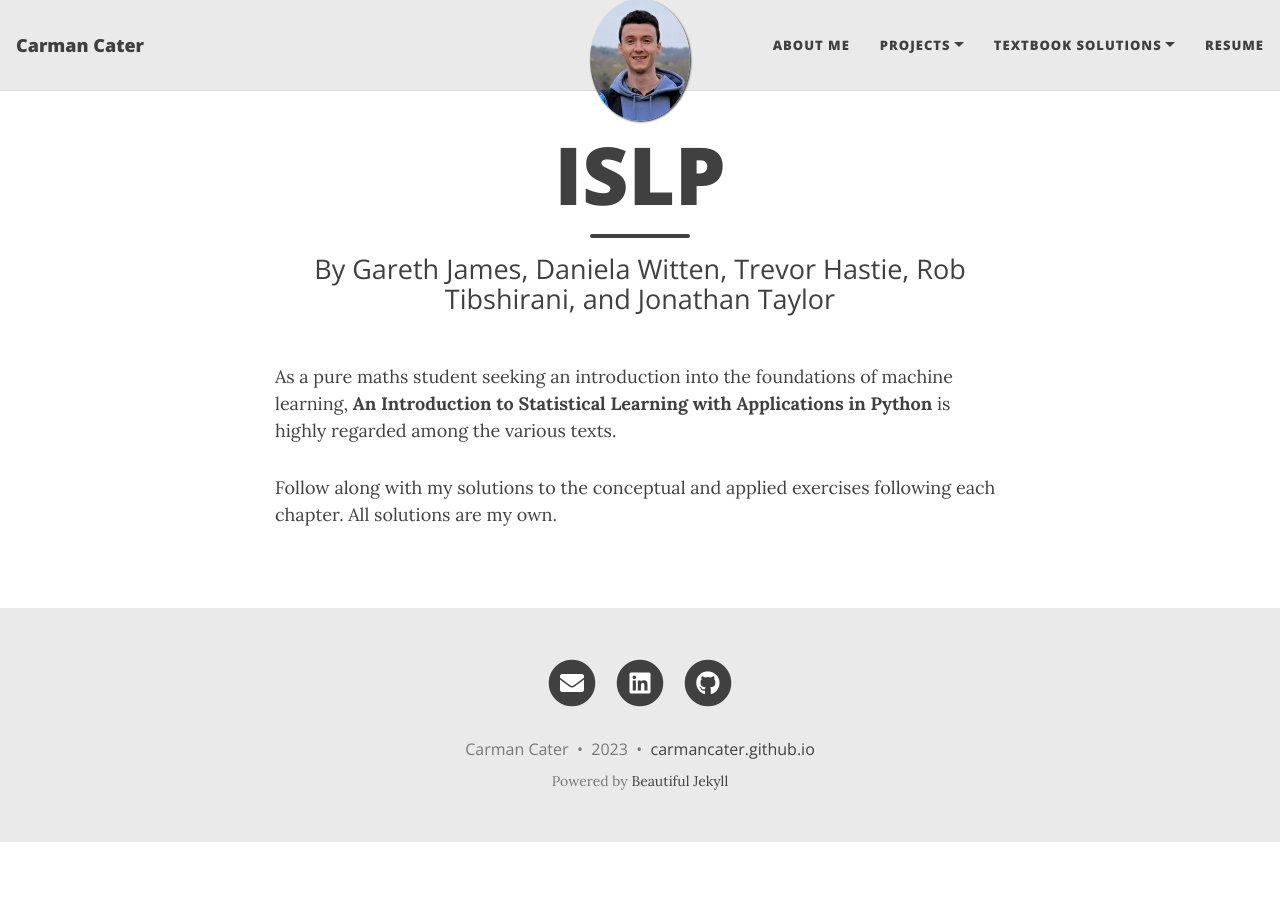
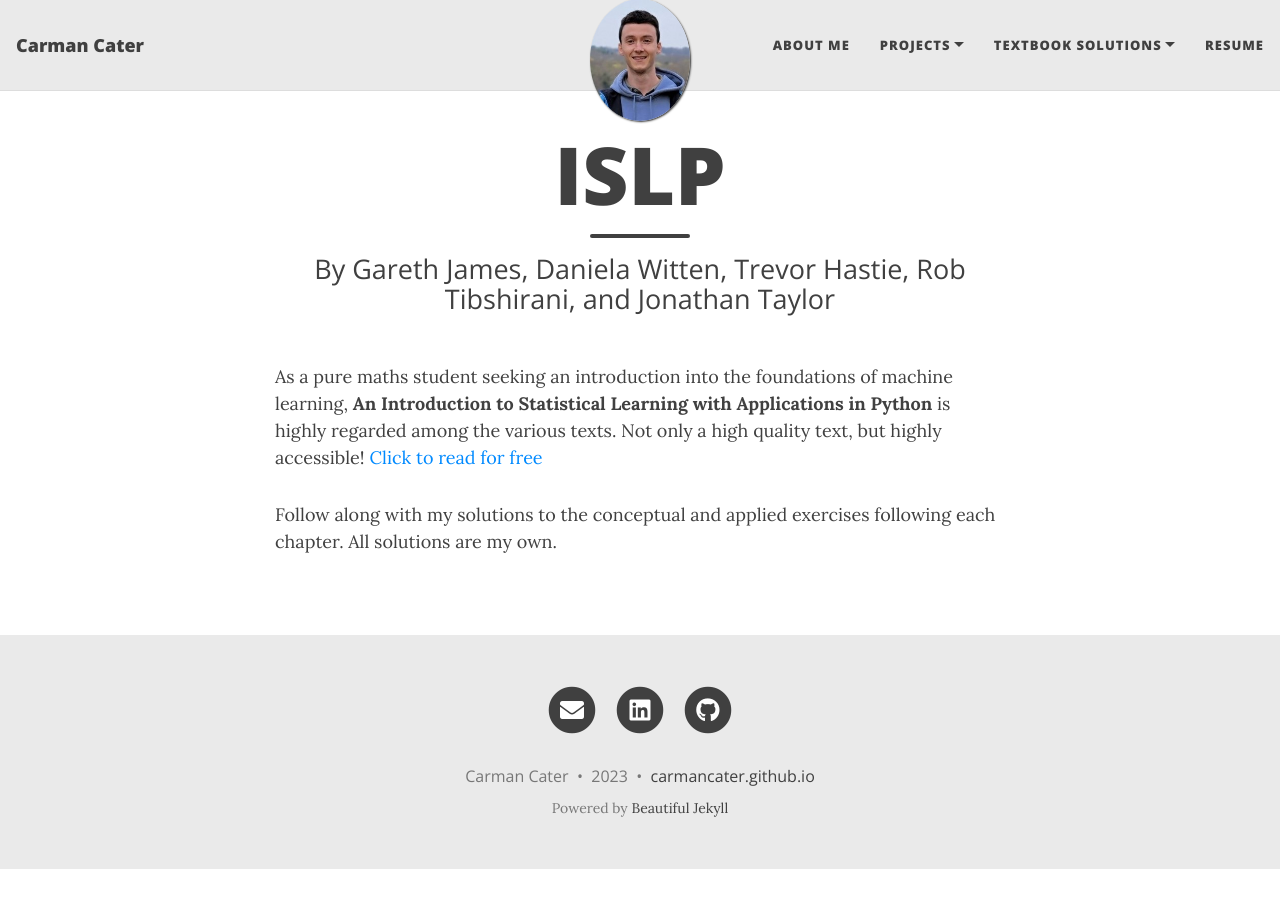
Before and after one commit to carmancater/carmancater.github.io, a Jekyll site: the page built from islpSolutions.md, in a window 1280 px wide. Built offline with Jekyll 4.4.1, drawn with Linux system fonts in a browser that asks for light colours; nearby versions of some CDN libraries.

Commit message:
Update islpSolutions.md

```diff
--- a/islpSolutions.md
+++ b/islpSolutions.md
@@ -4,6 +4,6 @@ title: ISLP
 subtitle: By Gareth James, Daniela Witten, Trevor Hastie, Rob Tibshirani, and Jonathan Taylor
 ---
 
-As a pure maths student seeking an introduction into the foundations of machine learning, **An Introduction to Statistical Learning with Applications in Python** is highly regarded among the various texts.
+As a pure maths student seeking an introduction into the foundations of machine learning, **An Introduction to Statistical Learning with Applications in Python** is highly regarded among the various texts. Not only a high quality text, but highly accessible! [Click to read for free](https://www.statlearning.com/)
 
 Follow along with my solutions to the conceptual and applied exercises following each chapter. All solutions are my own.
```
